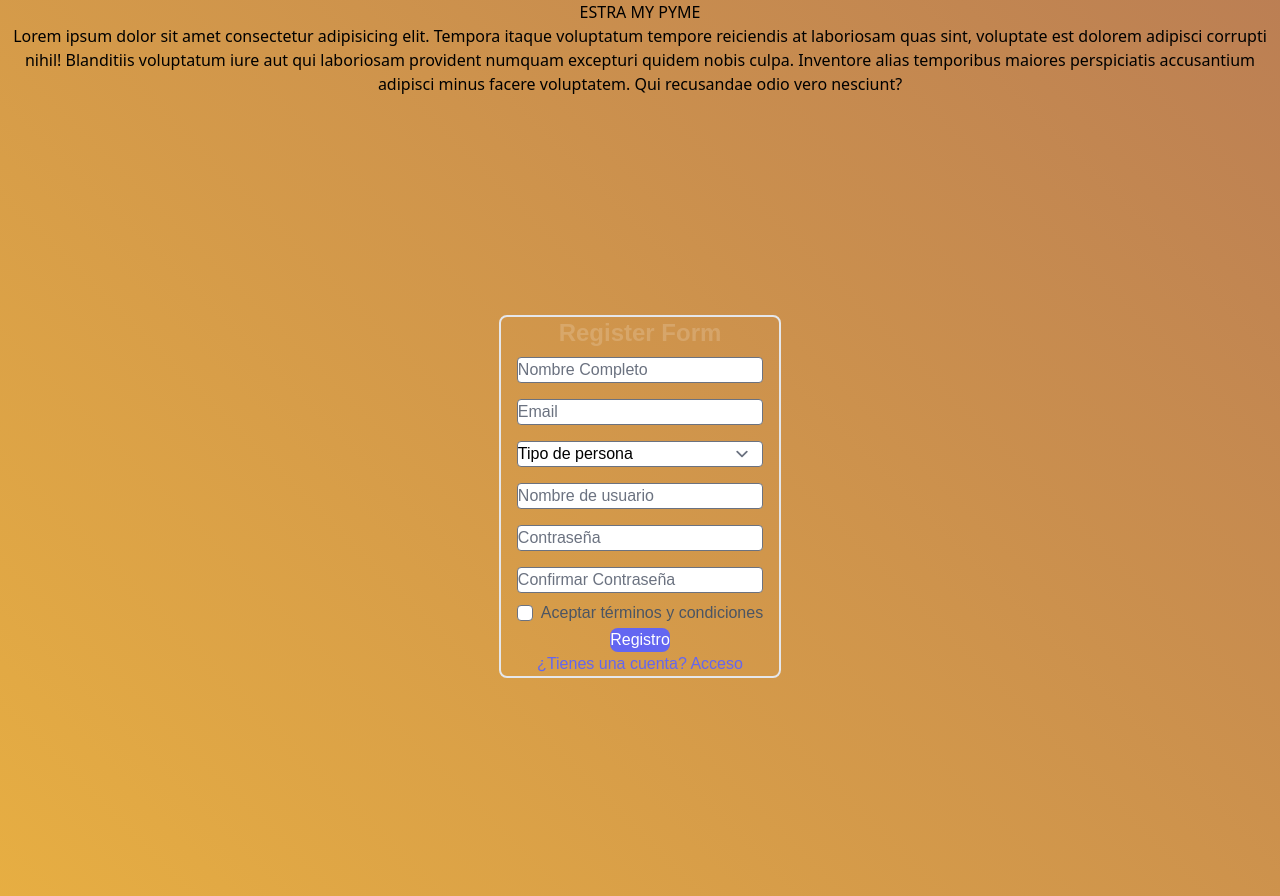
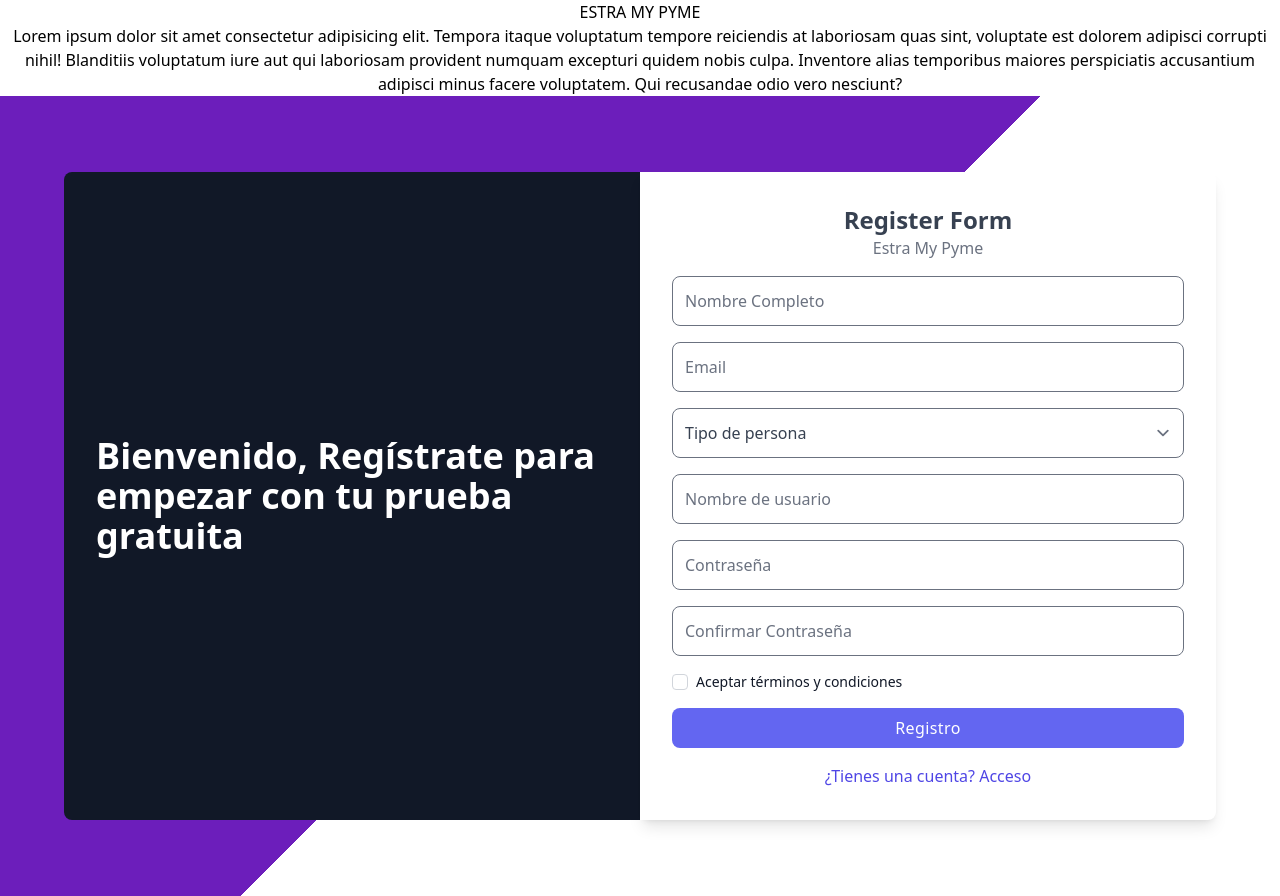
Before and after one commit to luzrestrepo/EstraMyPyme, an Angular app: page /register in a window 1280 px wide. Built offline with nearby package versions, Linux system fonts and the light colour scheme.

Commit message:
register form, validations and styles

```diff
--- a/src/app/register/register.component.css
+++ b/src/app/register/register.component.css
@@ -1,100 +1,3 @@
-* {
-  margin: 0;
-  padding: 0;
-  box-sizing: border-box;
-  font-family: "Poppins", sans-serif;
+.background-gradient {
+  background: linear-gradient(135deg, #6c1ebb 50%, #ffffff 50%);
 }
-
-/* Contenedor principal centrado */
-.wrapper {
-  display: flex;
-  justify-content: center;
-  align-items: center;
-  min-height: 100vh; /* Ajustado a 100vh para evitar scroll innecesario */
-  background: rgba(39, 39, 39, 0.4);
-}
-
-/* Estilo del contenedor de registro */
-.register-container {
-  background-color: #fff;
-  padding: 20px;
-  border-radius: 10px;
-  box-shadow: 0 0 15px rgba(0, 0, 0, 0.2);
-  width: 90%;
-  max-width: 400px;
-  text-align: center;
-  transition: 0.5s ease-in-out;
-}
-
-/* Encabezado del formulario */
-.register-container header {
-  font-size: 24px;
-  margin-bottom: 20px;
-}
-
-/* Estilo de las cajas de entrada */
-.input-box {
-  position: relative;
-  margin-bottom: 20px;
-}
-
-.input-field {
-  width: 100%;
-  padding: 10px;
-  border: 1px solid #ccc;
-  border-radius: 5px;
-  font-size: 16px;
-}
-
-.input-box i {
-  position: absolute;
-  top: 50%;
-  right: 10px;
-  transform: translateY(-50%);
-  color: #aaa;
-}
-
-/* Botón de registro */
-.submit {
-  font-size: 15px;
-  font-weight: 500;
-  color: black;
-  height: 45px;
-  width: 100%;
-  border: none;
-  border-radius: 30px;
-  outline: none;
-  background: rgba(255, 255, 255, 0.7);
-  cursor: pointer;
-  transition: 0.3s ease-in-out;
-}
-
-.submit:hover {
-  background: rgba(255, 255, 255, 0.5);
-  box-shadow: 1px 5px 7px 1px rgba(0, 0, 0, 0.2);
-}
-
-/* Enlace para iniciar sesión */
-.top {
-  margin-top: 20px;
-}
-
-.top a {
-  color: #007bff;
-  text-decoration: none;
-}
-
-.top a:hover {
-  text-decoration: underline;
-}
-
-/* Estilos para pantallas pequeñas */
-@media only screen and (max-width: 540px) {
-  .wrapper {
-    min-height: 100vh;
-  }
-  .register-container {
-    width: 100%;
-    padding: 0 20px;
-  }
-}
--- a/src/app/register/register.component.html
+++ b/src/app/register/register.component.html
@@ -1,19 +1,31 @@
-<div class="h-screen w-full flex items-center justify-center">
-  <div class="p-8 border-2 rounded-lg">
-    <header class="text-center mb-6 font-bold text-2xl">Register Form</header>
+<body class="background-gradient flex items-center justify-center h-screen">
+  <div class="flex w-full max-w-6xl">
+    <!-- Parte izquierda con texto -->
+    <div
+      class="w-1/2 bg-gray-900 text-white p-8 flex flex-col justify-center rounded-s-lg"
+    >
+      <h2 class="text-4xl font-semibold">
+        Bienvenido, Regístrate para empezar con tu prueba gratuita
+      </h2>
+    </div>
 
+    <!-- Parte derecha con formulario -->
+    <div class="w-1/2 bg-white p-8 shadow-lg rounded-r-lg">
+      <h2 class="text-2xl font-semibold text-gray-700 text-center">
+        Register Form
+      </h2>
+      <p class="text-center text-gray-500">Estra My Pyme</p>
       <form
         [formGroup]="registerForm"
         (ngSubmit)="register()"
-      style="padding: 0 1rem"
+        class="mt-4 space-y-4"
       >
         <div>
           <input
             type="text"
             formControlName="name"
             placeholder="Nombre Completo"
-          class="w-full p-3 text-black rounded"
-          style="margin: 0.5rem 0"
+            class="w-full p-3 text-gray-700 border rounded-lg focus:outline-none focus:ring"
           />
           <div
             *ngIf="
@@ -28,14 +40,12 @@
             </div>
           </div>
         </div>
-
-      <div class="w-full">
+        <div>
           <input
             type="email"
             formControlName="email"
             placeholder="Email"
-          class="w-full p-3 text-black rounded"
-          style="margin: 0.5rem 0"
+            class="w-full p-3 text-gray-700 border rounded-lg focus:outline-none focus:ring"
           />
           <div
             *ngIf="
@@ -53,12 +63,10 @@
             </div>
           </div>
         </div>
-
-      <div class="w-full">
+        <div>
           <select
             formControlName="persona"
-          class="w-full p-3 text-black rounded"
-          style="margin: 0.5rem 0"
+            class="w-full p-3 text-gray-700 border rounded-lg focus:outline-none focus:ring"
           >
             <option value="" disabled selected>Tipo de persona</option>
             <option value="natural">Natural</option>
@@ -77,14 +85,12 @@
             </div>
           </div>
         </div>
-
-      <div class="w-full">
+        <div>
           <input
             type="text"
             formControlName="username"
             placeholder="Nombre de usuario"
-          class="w-full p-3 text-black rounded"
-          style="margin: 0.5rem 0"
+            class="w-full p-3 text-gray-700 border rounded-lg focus:outline-none focus:ring"
           />
           <div
             *ngIf="
@@ -99,14 +105,12 @@
             </div>
           </div>
         </div>
-
-      <div class="w-full">
+        <div>
           <input
             type="password"
             formControlName="password"
             placeholder="Contraseña"
-          class="w-full p-3 text-black rounded"
-          style="margin: 0.5rem 0"
+            class="w-full p-3 text-gray-700 border rounded-lg focus:outline-none focus:ring"
           />
           <div
             *ngIf="
@@ -124,16 +128,13 @@
             </div>
           </div>
         </div>
-
-      <div class="w-full">
+        <div>
           <input
             type="password"
             formControlName="passwordConfirm"
             placeholder="Confirmar Contraseña"
-          class="w-full p-3 text-black rounded"
-          style="margin: 0.5rem 0"
+            class="w-full p-3 text-gray-700 border rounded-lg focus:outline-none focus:ring"
           />
-
           <div
             *ngIf="
               registerForm.get('passwordConfirm')?.invalid &&
@@ -149,28 +150,31 @@
             </div>
           </div>
         </div>
-
-      <div class="w-full">
-        <label class="inline-flex items-center gap-2">
-          <input type="checkbox" formControlName="terms" class="rounded" />
-          <span class="ml-2 text-gray-600">Aceptar términos y condiciones</span>
+        <div class="flex items-center">
+          <input
+            type="checkbox"
+            formControlName="terms"
+            id="terms"
+            class="h-4 w-4 text-indigo-600 focus:ring-indigo-500 border-gray-300 rounded"
+          />
+          <label for="terms" class="ml-2 block text-sm text-gray-900">
+            Aceptar términos y condiciones
           </label>
         </div>
-
-      <div class="flex justify-center w-full">
+        <div>
           <button
             type="submit"
-          class="bg-indigo-500 text-white p-3 rounded-lg hover:bg-indigo-700 transition duration-200"
+            class="w-full px-4 py-2 tracking-wide text-white transition-colors duration-200 transform bg-indigo-500 rounded-lg hover:bg-indigo-700 focus:outline-none focus:bg-indigo-700"
           >
             Registro
           </button>
         </div>
-
-      <div class="text-center mt-4">
-        <a href="#" class="text-indigo-500 hover:underline"
-          >¿Tienes una cuenta? Acceso</a
-        >
+        <div class="text-center">
+          <a href="#" class="text-indigo-600 hover:underline">
+            ¿Tienes una cuenta? Acceso
+          </a>
         </div>
       </form>
     </div>
   </div>
+</body>
--- a/src/styles.css
+++ b/src/styles.css
@@ -3,7 +3,7 @@ body {
   width: 100%;
   height: 100vh;
   color: #ffffff2c;
-  background: linear-gradient(45deg, #07a2d6, #f6bf3c, #a4655d);
+  /* background: linear-gradient(45deg, #07a2d6, #f6bf3c, #a4655d); */
   background-size: 400% 400%;
   position: relative;
   animation: cambiar 10s ease-in-out infinite;
```
Lines whose indentation alone changed are shown as unchanged.
